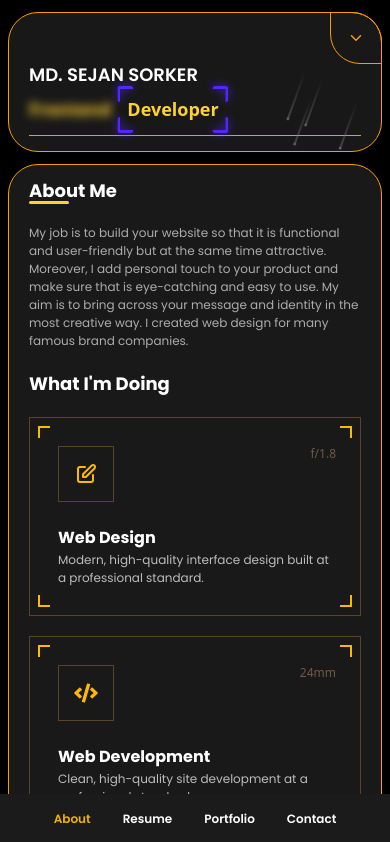
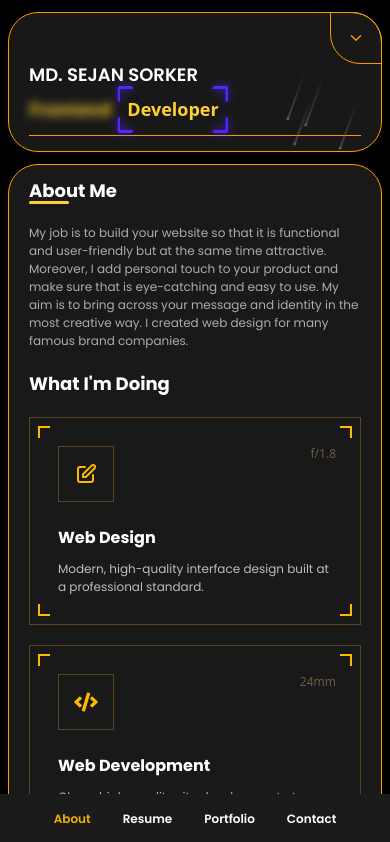
Before and after one commit to sejansorker/Portfolio-Main, a React (Vite) app: page /about in a window 390 px wide. Shown: the top 842 px of the page. Built offline with nearby package versions, Linux system fonts and the light colour scheme.

Commit message:
doing part responsive done

```diff
--- a/src/pages/About.jsx
+++ b/src/pages/About.jsx
@@ -223,7 +223,7 @@ const About = () => {
                   <h3 className="text-white lg:text-[20px] text-[16px] font-bold font-main">
                     {item.title}
                   </h3>
-                  <p className="text-[#ffffffb6] pt-[1px] font-main font-normal lg:text-[14px] text-[12px]">
+                  <p className="text-[#ffffffb6] pt-[10px] font-main font-normal lg:text-[14px] text-[12px]">
                     {item.desc}
                   </p>
                 </div>
```
